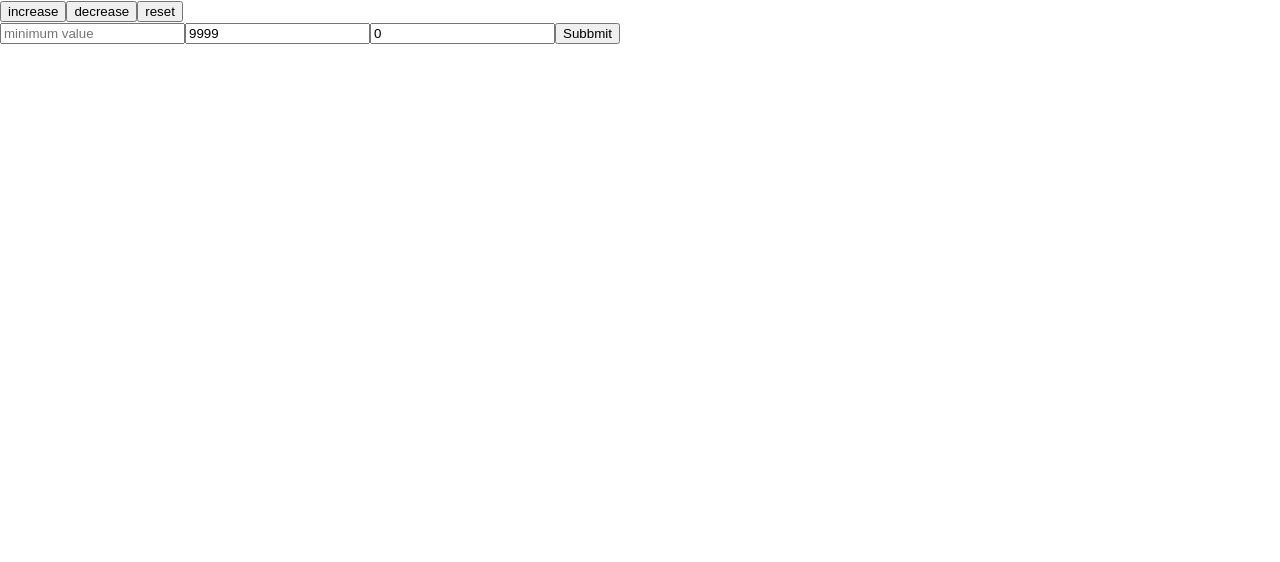
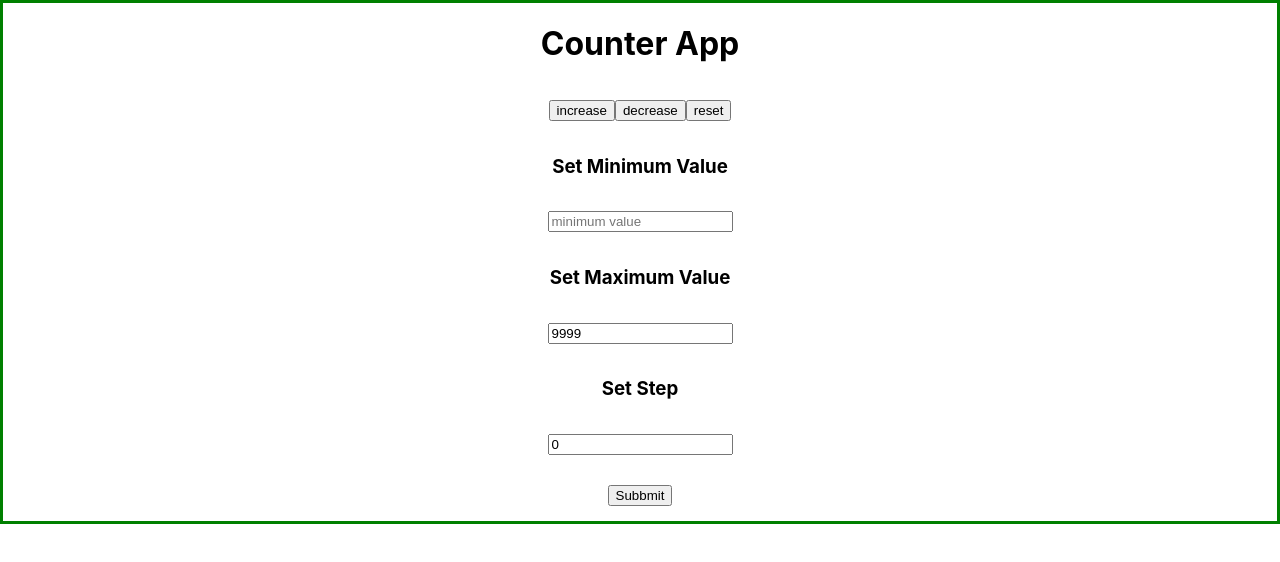
Before and after one commit to GorSharoyan/React_HW-20-, a React (Create React App) app: page / in a window 1280 px wide. Shown: the top 562 px of the page. Built offline with nearby package versions, Linux system fonts and the light colour scheme.

Commit message:
added minimal css value to the main page /also added some headers

```diff
--- /dev/null
+++ b/src/App.css
@@ -0,0 +1,21 @@
+.counter-app{
+    display:flex;
+    flex-direction: column;
+}
+.counter-app{
+    border:3px solid green;
+    padding:none;
+}
+.button-bar{
+    text-align: center;
+}
+.input-form{
+    display: flex;
+    flex-direction: column;
+    text-align: center;
+    justify-content: space-between;
+}
+.input-form label input,button {
+    margin-top:15px;
+    margin-bottom:15px;
+}
--- a/src/App.js
+++ b/src/App.js
@@ -1,4 +1,5 @@
 import React from 'react'
+import './App.css'
 
 export default class App extends React.Component{
     constructor(props){
@@ -54,30 +55,41 @@ export default class App extends React.Component{
     }
     handleSubmit=(event)=>{
         event.preventDefault();
+        // thie.setState({
 
+        // })
     }
 
 
 //Render
     render(){
         return(
-            <div>
-                <div>
+            <div className='counter-app'>
+                <div className='button-bar'>
+                    <h1>Counter App</h1>
+                </div>
+                <div className='button-bar'>
                     <button onClick={this.handleIncrease}>increase</button>
                     <button onClick={this.handleDecrease}>decrease</button>
                     <button onclick={this.handleReset}>reset</button>
                 </div>
-                <div>
+                <div className='input-form'>
                     <form onSubmit={this.handleSubmit}>
-                        <label>
+                        <label >
+                            <h3>Set Minimum Value</h3>
                             <input value={this.state.minVal} onChange={this.handleMinVal} placeholder={'minimum value'}/>
                         </label>
+                        <br></br>
                         <label>
+                            <h3>Set Maximum Value</h3>
                             <input value={this.state.maxVal} onChange={this.handleMaxVal} placeholder={'maximum value'}/>
                         </label>
+                        <br></br>
                         <label>
+                            <h3>Set Step</h3>
                             <input value={this.state.step}   onChange={this.handleStep} placeholder={'step'}/>
                         </label>
+                        <br></br>
                         <button>Subbmit</button>
                     </form>
                 </div>
```
